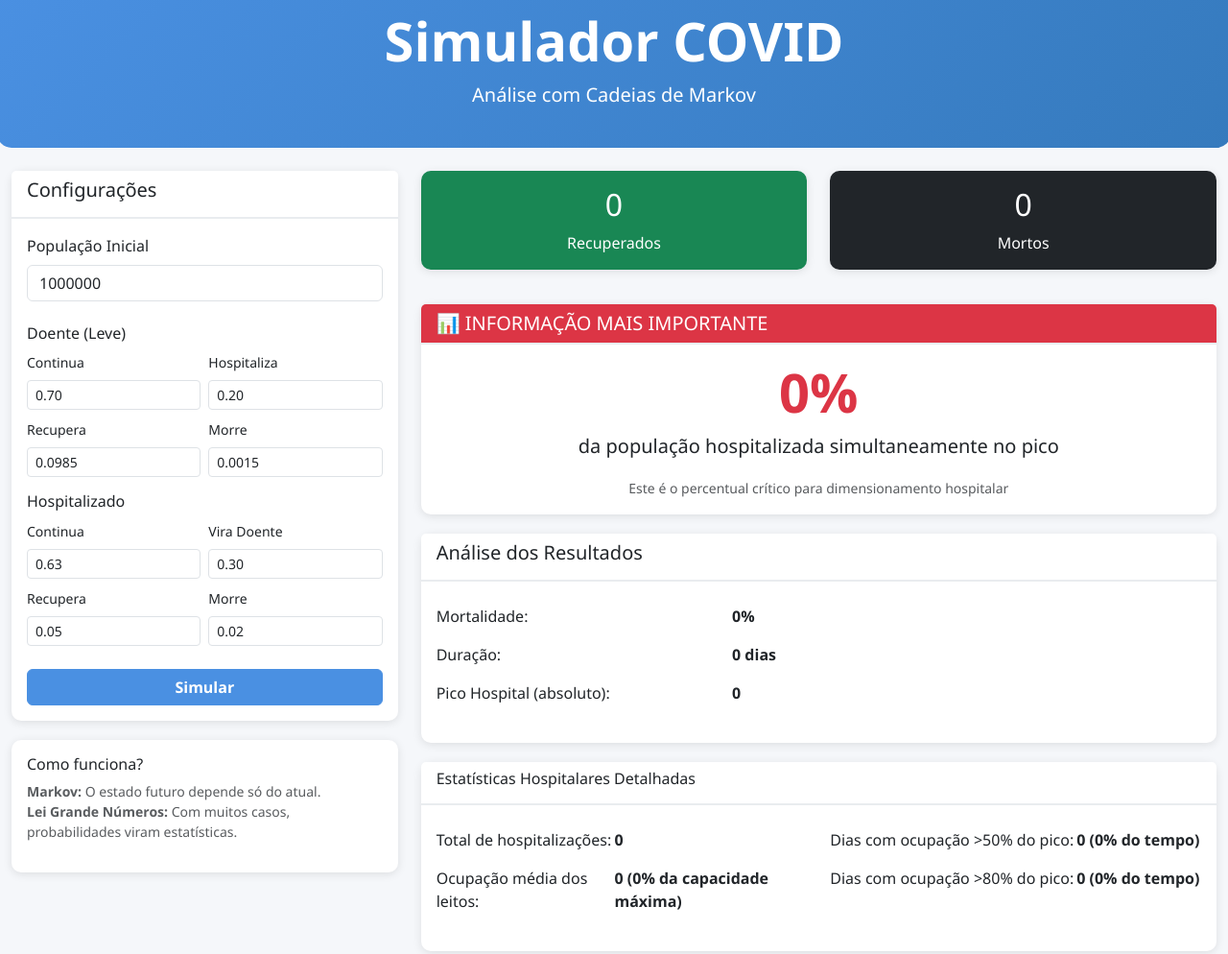
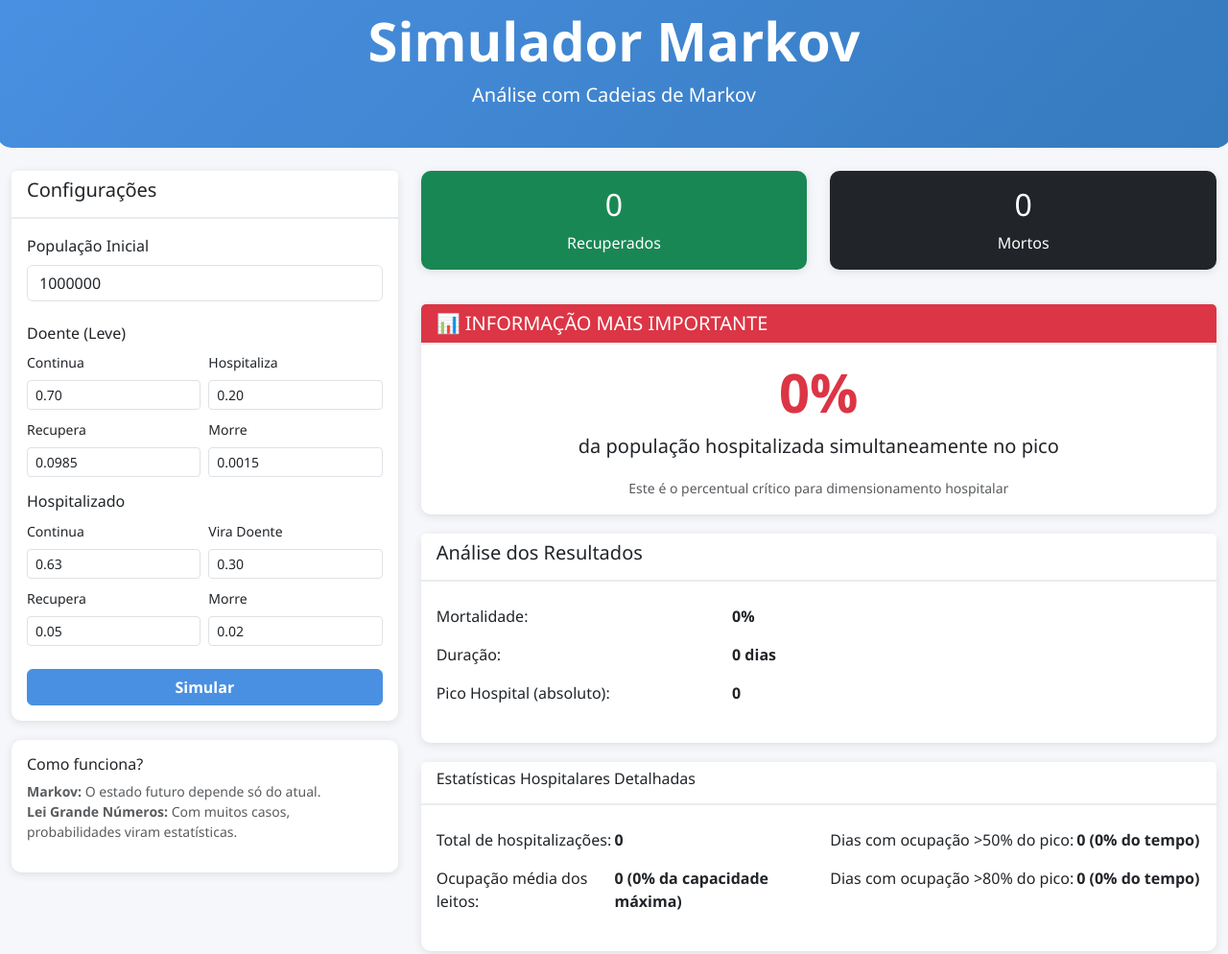
Before and after one commit to gustavocristovam/PandemiaMarkov, a plain HTML site: page index.html in a window 1280 px wide. Shown: the whole page at 96% size. Drawn offline with nearby package versions, Linux system fonts and the light colour scheme.

Commit message:
Update index.html

```diff
--- a/index.html
+++ b/index.html
@@ -12,7 +12,7 @@
         <div class="row">
             <div class="col-12">
                 <div class="header-section text-center py-4 mb-4">
-                    <h1 class="display-4 fw-bold">Simulador COVID</h1>
+                    <h1 class="display-4 fw-bold">Simulador Markov</h1>
                     <p class="lead">Análise com Cadeias de Markov</p>
                 </div>
             </div>
```
